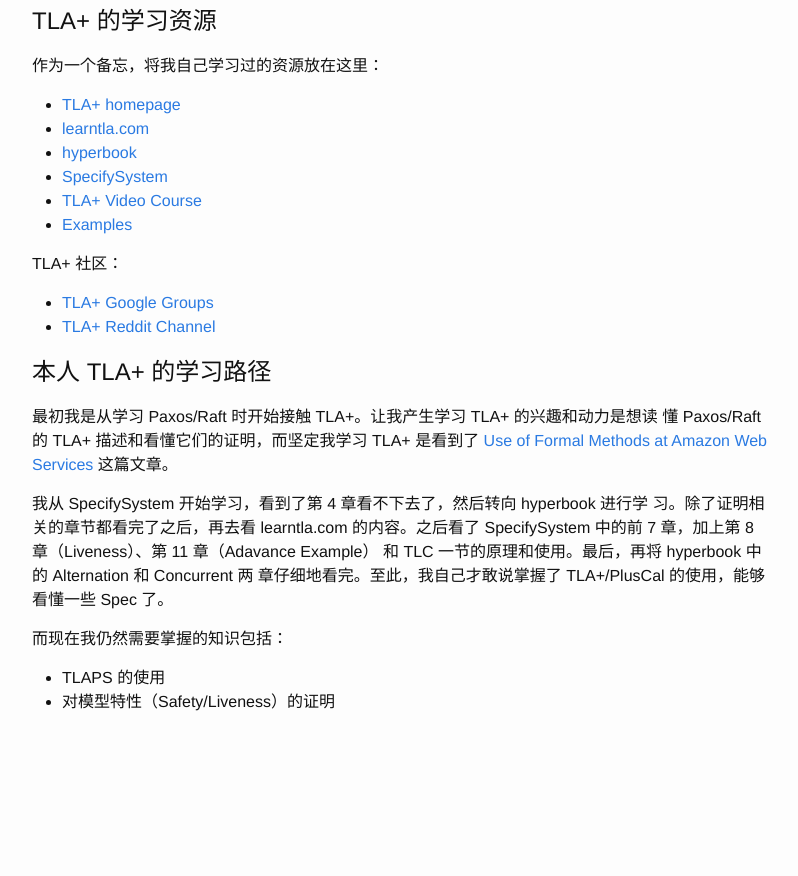
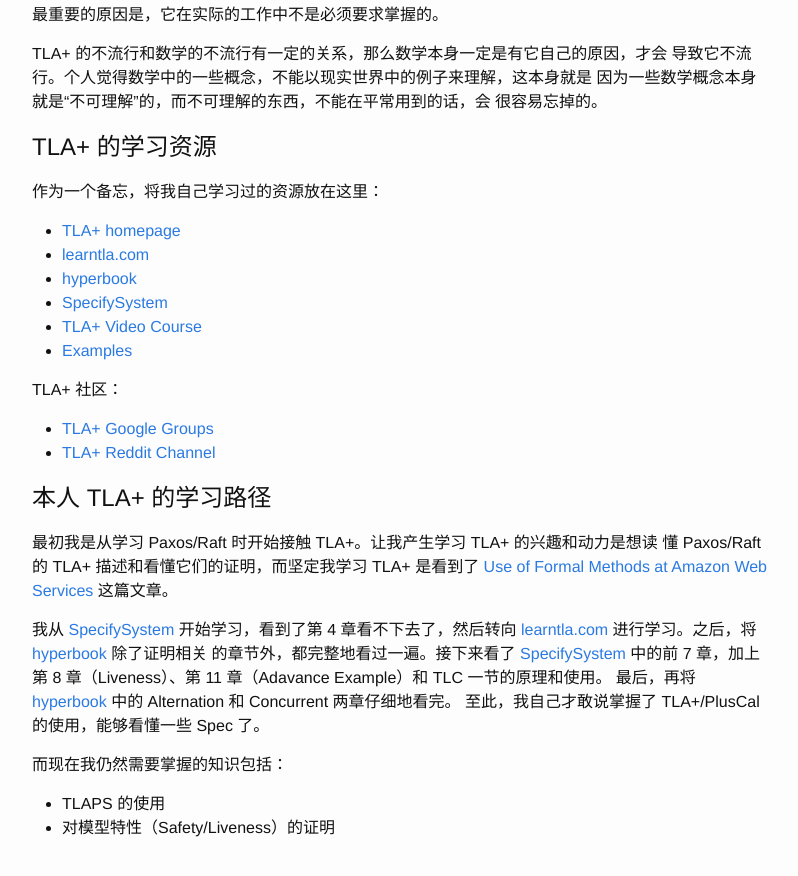
Before and after one commit to mofaph/mofaph.github.io, a Jekyll site: the page built from _posts/2018-03-11-tlaplus.md, in a window 1280 px wide and 900 px high, scrolled down 1952 px. Shown: the top 876 px of the window, without its empty margins (238-1036 px from the left). Built offline with Jekyll 4.4.1, drawn with Linux system fonts in a browser that asks for light colours; Markdown is read by kramdown in place of the engine named in the settings; before the commit the page ends 2726 px from its top, so only the background shows below that; some of the changed lines change nothing that is shown; some of the changed text lies outside the part shown.

Commit message:
tlaplus: 对内容做小的挪动，将学习资源放在最前面

```diff
--- a/_posts/2018-03-11-tlaplus.md
+++ b/_posts/2018-03-11-tlaplus.md
@@ -7,6 +7,12 @@
 
 TLA+ 是一种用来精确描述任意离散系统行为的数学语言，它是由 Leslie Lamport 发明的。
 能够让 TLA+ 实用化的是 TLC，它是由 Yuan Yu 开发实现的。
+
+如果想要学习 TLA+，那么我建议从下面给出的资料中，按照次序依次地阅读：
+
+* [learntla.com][learntla]
+* [tlabuffer][tlabuffer]
+* [hyperbook][hyperbook]
 
 # TLA+ 解决了什么问题？它有什么用？
 
@@ -23,7 +29,7 @@
 否存在错误。Paxos、Raft 这样的工业级分布式容错一致性算法，也使用了 TLA+ 进行描述，
 也通过TLC 来进行检查，最后还使用了 TLAPS 进行证明。
 
-# TLA+ 的原理是怎样的？如何使用？
+# TLA+ 的原理是怎样的？
 
 TLA+ 是建立在 TLA 之上的。TLA(Temporal Logical of Action)是“行为时序逻辑”，理
 论上可以描述任意一个离散系统的行为。TLA 假定底下有一个可以依赖的普通数学基础，
@@ -104,6 +110,26 @@
 * [TLA+ Google Groups][groups]
 * [TLA+ Reddit Channel][reddit]
 
+# 本人 TLA+ 的学习路径
+
+最初我是从学习 Paxos/Raft 时开始接触 TLA+。让我产生学习 TLA+ 的兴趣和动力是想读
+懂 Paxos/Raft 的 TLA+ 描述和看懂它们的证明，而坚定我学习 TLA+ 是看到了
+[Use of Formal Methods at Amazon Web Services][amazon_tla] 这篇文章。
+
+[amazon_tla]: http://lamport.azurewebsites.net/tla/formal-methods-amazon.pdf
+
+我从 [SpecifySystem][SpecifySystem] 开始学习，看到了第 4 章看不下去了，然后转向
+[learntla.com][learntla] 进行学习。之后，将 [hyperbook][hyperbook] 除了证明相关
+的章节外，都完整地看过一遍。接下来看了 [SpecifySystem][SpecifySystem] 中的前 7
+章，加上第 8 章（Liveness）、第 11 章（Adavance Example）和 TLC 一节的原理和使用。
+最后，再将 [hyperbook][hyperbook] 中的 Alternation 和 Concurrent 两章仔细地看完。
+至此，我自己才敢说掌握了 TLA+/PlusCal 的使用，能够看懂一些 Spec 了。
+
+而现在我仍然需要掌握的知识包括：
+
+* TLAPS 的使用
+* 对模型特性（Safety/Liveness）的证明
+
 [homepage]: http://lamport.azurewebsites.net/tla/tla.html
 [learntla]: https://www.learntla.com
 [hyperbook]: http://lamport.azurewebsites.net/tla/hyperbook.html
@@ -112,22 +138,4 @@
 [groups]: https://groups.google.com/forum/?fromgroups#!forum/tlaplus
 [reddit]: https://www.reddit.com/r/tlaplus
 [examples]: https://github.com/tlaplus/Examples
-
-# 本人 TLA+ 的学习路径
-
-最初我是从学习 Paxos/Raft 时开始接触 TLA+。让我产生学习 TLA+ 的兴趣和动力是想读
-懂 Paxos/Raft 的 TLA+ 描述和看懂它们的证明，而坚定我学习 TLA+ 是看到了
-[Use of Formal Methods at Amazon Web Services][amazon_tla] 这篇文章。
-
-[amazon_tla]: http://lamport.azurewebsites.net/tla/formal-methods-amazon.pdf
-
-我从 SpecifySystem 开始学习，看到了第 4 章看不下去了，然后转向 hyperbook 进行学
-习。除了证明相关的章节都看完了之后，再去看 learntla.com 的内容。之后看了
-SpecifySystem 中的前 7 章，加上第 8 章（Liveness）、第 11 章（Adavance Example）
-和 TLC 一节的原理和使用。最后，再将 hyperbook 中的 Alternation 和 Concurrent 两
-章仔细地看完。至此，我自己才敢说掌握了 TLA+/PlusCal 的使用，能够看懂一些 Spec 了。
-
-而现在我仍然需要掌握的知识包括：
-
-* TLAPS 的使用
-* 对模型特性（Safety/Liveness）的证明
+[tlabuffer]: http://www.cs.unh.edu/~charpov/programming-tlabuffer.html
```
